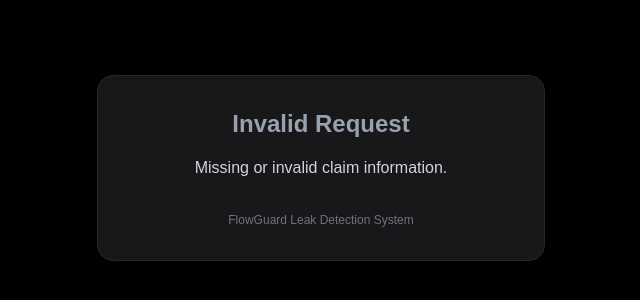
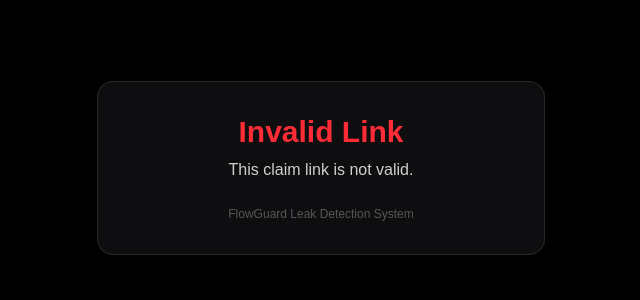
Before and after one commit to sysvercel/flowguard-claim, a Next.js app: page /claim in a window 1280 px wide. Shown: the part 232-532 px from the top of the page, without its empty margins (319-959 px from the left). Built offline with nearby package versions, Linux system fonts and the light colour scheme.

Commit message:
Wrap useSearchParams in Suspense for Vercel build

```diff
--- a/app/claim/page.tsx
+++ b/app/claim/page.tsx
@@ -1,13 +1,16 @@
-"use client"
+"use client";
+
+import { Suspense } from "react";
+import { useSearchParams } from "next/navigation";
+
 export const dynamic = "force-dynamic";
-import { useSearchParams } from "next/navigation"
 
-export default function ClaimPage() {
-  const params = useSearchParams()
+function ClaimInner() {
+  const params = useSearchParams();
 
-  const status = params.get("status")
-  const property = params.get("property")
-  const claimedBy = params.get("claimed_by")
+  const status = params.get("status");
+  const property = params.get("property");
+  const claimedBy = params.get("claimed_by");
 
   const getContent = () => {
     switch (status) {
@@ -16,52 +19,58 @@ export default function ClaimPage() {
           title: "Incident Claimed",
           message: "You have successfully claimed this incident.",
           color: "text-green-500",
-        }
+        };
       case "already_claimed":
         return {
           title: "Already Claimed",
           message: "This incident has already been claimed.",
           color: "text-yellow-500",
-        }
+        };
       case "expired":
         return {
           title: "Link Expired",
           message: "This claim link has expired.",
           color: "text-red-500",
-        }
+        };
       default:
         return {
-          title: "Invalid Request",
-          message: "Missing or invalid claim information.",
-          color: "text-gray-400",
-        }
+          title: "Invalid Link",
+          message: "This claim link is not valid.",
+          color: "text-red-500",
+        };
     }
-  }
+  };
 
-  const content = getContent()
+  const content = getContent();
 
   return (
-    <main className="min-h-screen flex items-center justify-center bg-black text-white">
-      <div className="max-w-md w-full p-8 bg-zinc-900 rounded-2xl border border-zinc-800 text-center">
-        <h1 className={`text-2xl font-bold ${content.color}`}>
-          {content.title}
-        </h1>
+    <div className="min-h-screen flex items-center justify-center bg-black text-white p-6">
+      <div className="w-full max-w-md rounded-2xl bg-zinc-900/60 border border-white/10 shadow-2xl p-8 text-center">
+        <h1 className={`text-3xl font-bold mb-2 ${content.color}`}>{content.title}</h1>
+        <p className="text-white/80 mb-6">{content.message}</p>
 
-        <p className="mt-4 text-zinc-300">
-          {content.message}
-        </p>
-
-        {(property || claimedBy) && (
-          <div className="mt-6 text-sm text-zinc-400 space-y-2">
-            {property && <div>Property: {property}</div>}
-            {claimedBy && <div>Claimed By: {claimedBy}</div>}
-          </div>
+        {property && (
+          <p className="text-white/60 text-sm mb-2">
+            Property: <span className="text-white/80">{property}</span>
+          </p>
         )}
 
-        <div className="mt-8 text-xs text-zinc-500">
-          FlowGuard Leak Detection System
-        </div>
+        {claimedBy && (
+          <p className="text-white/60 text-sm mb-8">
+            Claimed By: <span className="text-white/80">{claimedBy}</span>
+          </p>
+        )}
+
+        <p className="text-white/30 text-xs">FlowGuard Leak Detection System</p>
       </div>
-    </main>
-  )
+    </div>
+  );
 }
+
+export default function ClaimPage() {
+  return (
+    <Suspense fallback={<div className="min-h-screen bg-black" />}>
+      <ClaimInner />
+    </Suspense>
+  );
+}
```
